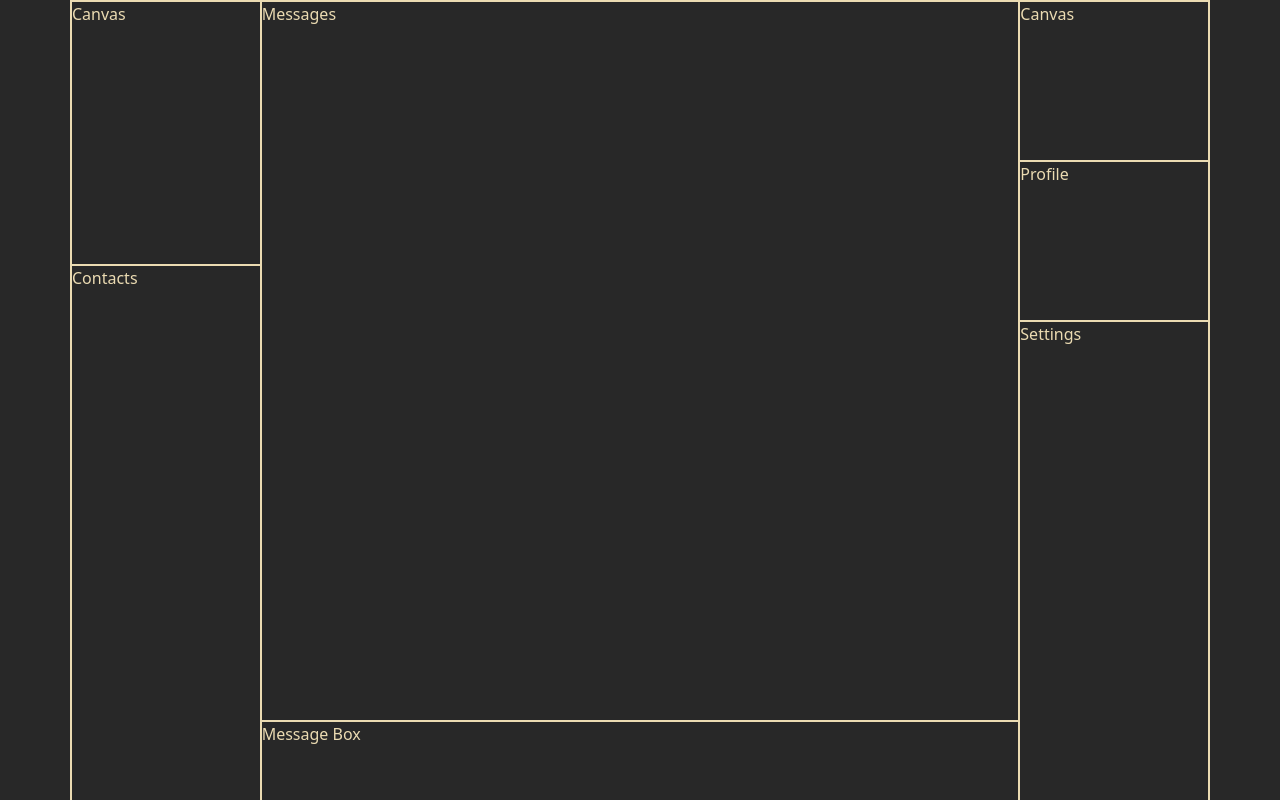
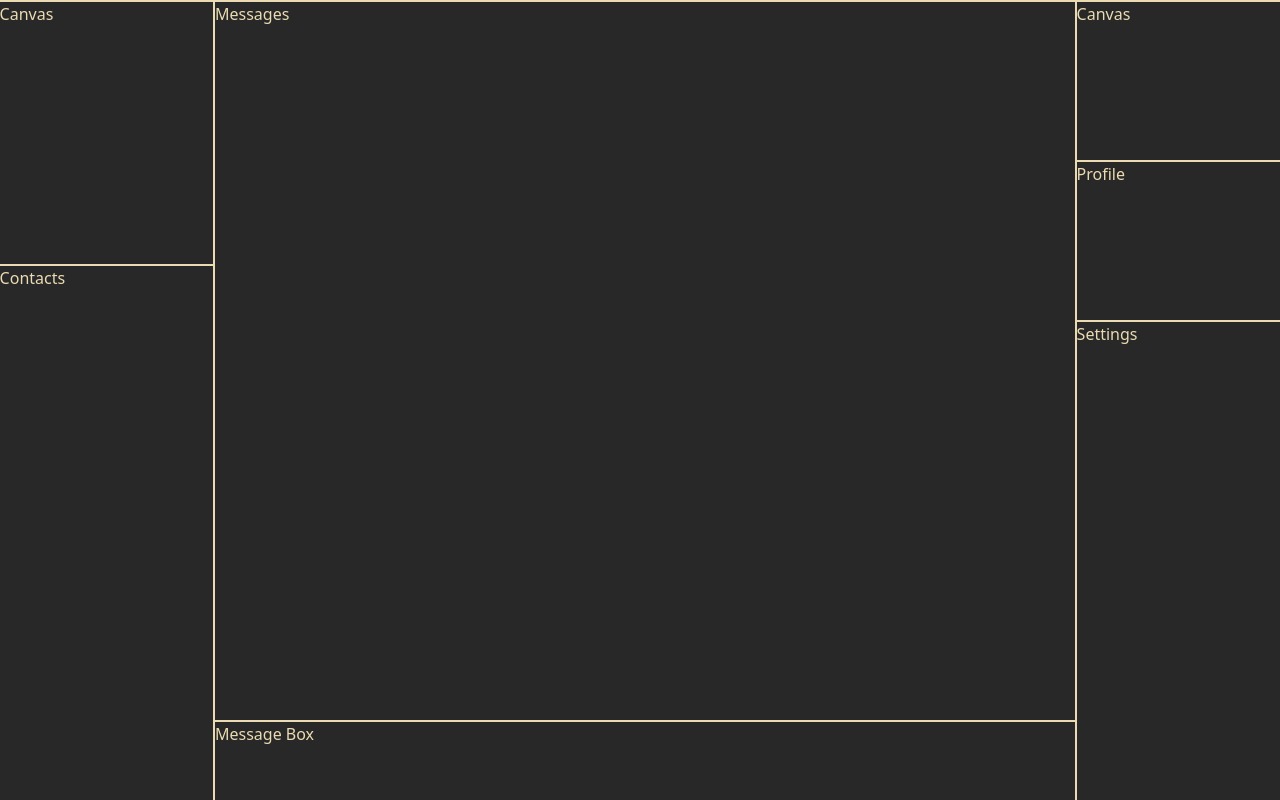
Before and after one commit to misorganized/dmlxd, a website: page tauri-app/src/html/app.html in a window 1280 px wide. Drawn offline with nearby package versions, Linux system fonts and the light colour scheme.

Commit message:
Fixed side gutters
Came from bootstrap container class for some reason

```diff
--- a/tauri-app/src/css/app.css
+++ b/tauri-app/src/css/app.css
@@ -38,7 +38,7 @@
   -webkit-text-size-adjust: 100%;
 }
 
-.container {
+.cont {
     /*display: flex;*/
     /*flex-direction: column;*/
     max-height: 100vh;
@@ -46,7 +46,8 @@
     /*justify-content: center*/
     /*text-align: center;*/
     overflow: hidden;
-    padding: 0px;
+    padding-left: 0.6rem;
+    --bs-gutter-x: 0rem;
 }
 
 .row {
--- a/tauri-app/src/html/app.html
+++ b/tauri-app/src/html/app.html
@@ -15,7 +15,7 @@
     </head>
 
     <body data-bs-theme="primary-dark">
-        <div class="container">
+        <div class="cont">
             <div class="row">
                 <div class="col" id="left-column">
 
```
